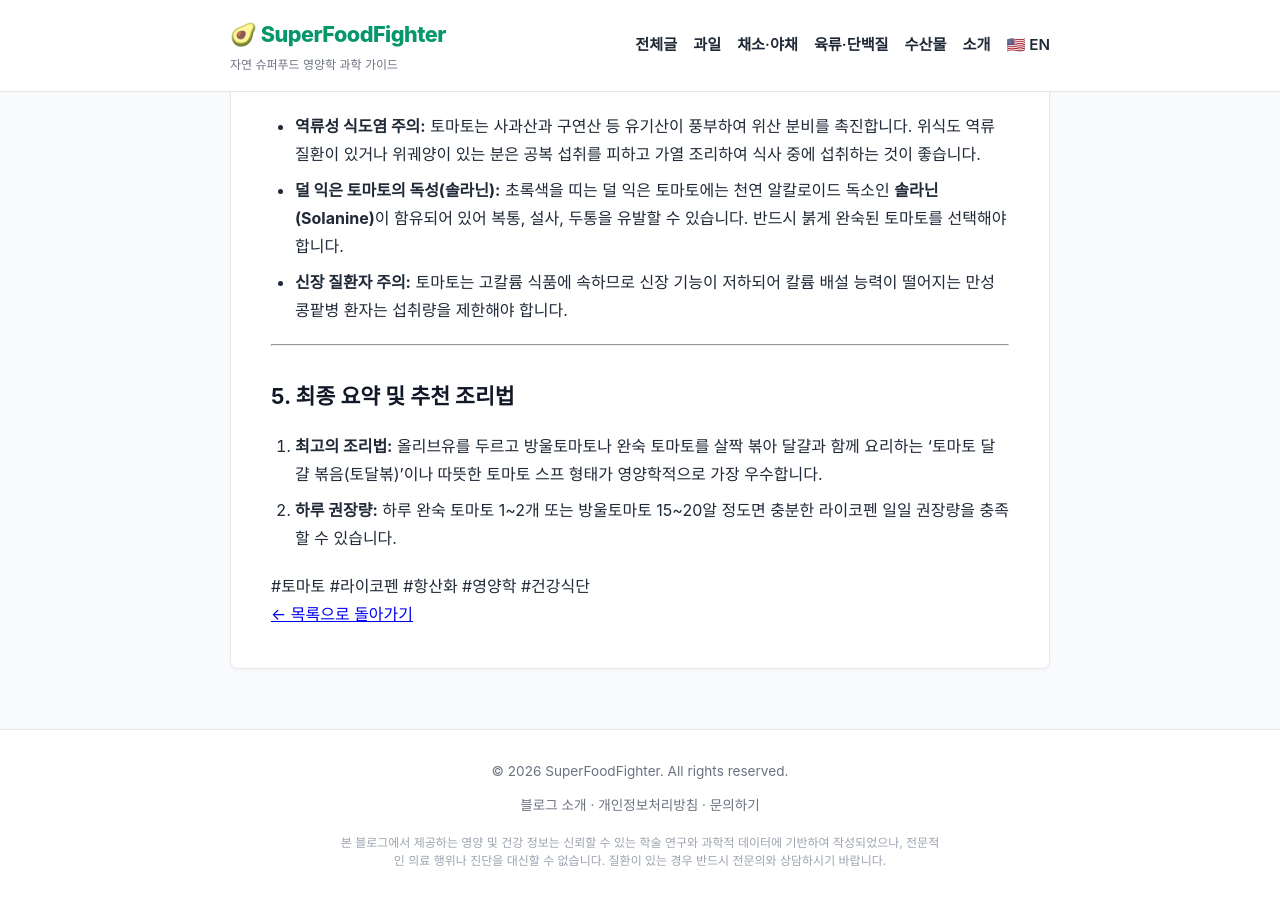
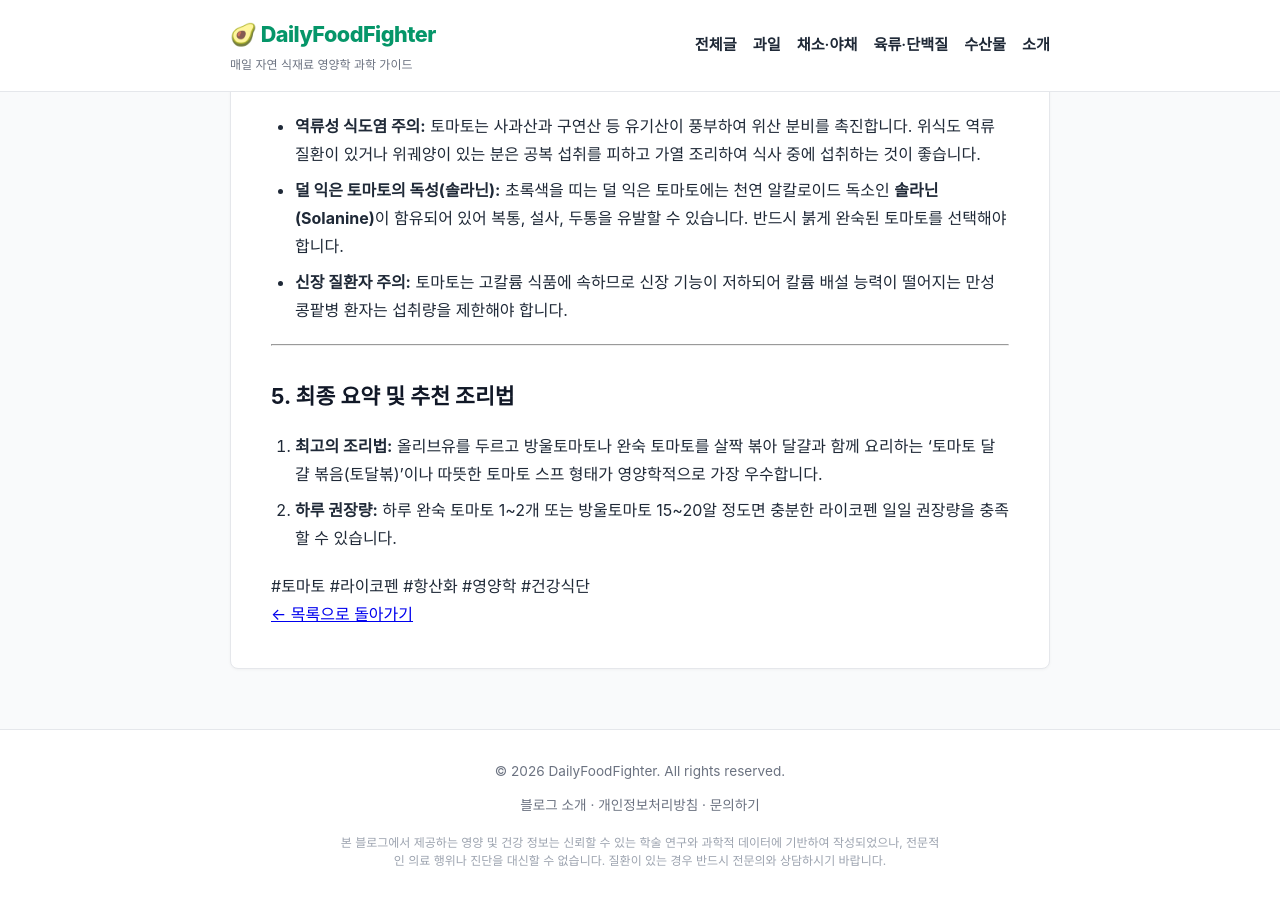
Before and after one commit to heewon-yu/dailyfoodfighter, a Jekyll site: the page built from _posts/2026-11-04-tomato-nutrition-benefits.md, in a window 1280 px wide and 900 px high, scrolled down 2446 px. Built offline with Jekyll 4.4.1, drawn with Linux system fonts in a browser that asks for light colours.

Commit message:
refactor: dailyfoodfighter 전면 적용 및 토마토 과일 카테고리 이동, 언어스위치 제거

```diff
--- a/_config.yml
+++ b/_config.yml
@@ -1,7 +1,7 @@
 ---
-title: "SuperFoodFighter - Evidence-Based Superfood Nutrition Guide"
-description: "Scientific nutrition analysis, bioavailability kinetics, and health benefits of natural superfoods."
-baseurl: "/superfoodfighter"
+title: "DailyFoodFighter - Evidence-Based Food Nutrition Science Guide"
+description: "Daily scientific nutrition analysis, bioavailability kinetics, and health benefits of natural foods."
+baseurl: "/dailyfoodfighter"
 url: "https://heewon-yu.github.io"
 lang: "ko"
 
--- a/_layouts/default.html
+++ b/_layouts/default.html
@@ -8,12 +8,12 @@
 
   <!-- Keywords & Tags for Search Engines -->
   {% if page.tags %}
-  <meta name="keywords" content="{{ page.tags | join: ', ' }}, {{ page.category }}, nutrition, health benefits, calories, SuperFoodFighter">
+  <meta name="keywords" content="{{ page.tags | join: ', ' }}, {{ page.category }}, nutrition, health benefits, calories, DailyFoodFighter">
   {% else %}
-  <meta name="keywords" content="superfood nutrition facts, health benefits of natural foods, superfood nutrition, healthy diet, superfoodfighter, food science">
+  <meta name="keywords" content="daily food nutrition facts, health benefits of natural foods, superfood nutrition, healthy diet, dailyfoodfighter, food science">
   {% endif %}
   <meta name="robots" content="index, follow">
-  <meta name="author" content="SuperFoodFighter (슈퍼푸드파이터)">
+  <meta name="author" content="DailyFoodFighter (데일리푸드파이터)">
 
   <!-- Canonical URL -->
   <link rel="canonical" href="{{ page.url | replace:'index.html','' | absolute_url }}">
@@ -88,8 +88,8 @@
   <header class="site-header">
     <div class="wrapper header-inner">
       <div class="brand">
-        <a href="{% if page.lang == 'en' %}{{ '/en/' | relative_url }}{% else %}{{ '/' | relative_url }}{% endif %}" class="site-logo">🥑 SuperFoodFighter</a>
-        <span class="site-tagline">{% if page.lang == 'en' %}Evidence-Based Superfood Science Guide{% else %}자연 슈퍼푸드 영양학 과학 가이드{% endif %}</span>
+        <a href="{% if page.lang == 'en' %}{{ '/en/' | relative_url }}{% else %}{{ '/' | relative_url }}{% endif %}" class="site-logo">🥑 DailyFoodFighter</a>
+        <span class="site-tagline">{% if page.lang == 'en' %}Evidence-Based Food Nutrition Science Guide{% else %}매일 자연 식재료 영양학 과학 가이드{% endif %}</span>
       </div>
       <nav class="site-nav">
         {% if page.lang == 'en' %}
@@ -99,7 +99,6 @@
         <a href="{{ '/en/category/meat/' | relative_url }}">Meat & Protein</a>
         <a href="{{ '/en/category/seafood/' | relative_url }}">Seafood</a>
         <a href="{{ '/en/about/' | relative_url }}">About</a>
-        <a href="{{ '/' | relative_url }}" class="lang-switch">🇰🇷 KR</a>
         {% else %}
         <a href="{{ '/' | relative_url }}">전체글</a>
         <a href="{{ '/category/과일/' | relative_url }}">과일</a>
@@ -107,7 +106,6 @@
         <a href="{{ '/category/육류/' | relative_url }}">육류·단백질</a>
         <a href="{{ '/category/수산물/' | relative_url }}">수산물</a>
         <a href="{{ '/about/' | relative_url }}">소개</a>
-        <a href="{{ '/en/' | relative_url }}" class="lang-switch">🇺🇸 EN</a>
         {% endif %}
       </nav>
     </div>
@@ -121,7 +119,7 @@
   <!-- Footer -->
   <footer class="site-footer">
     <div class="wrapper footer-inner">
-      <p class="footer-copy">&copy; {{ 'now' | date: "%Y" }} SuperFoodFighter. All rights reserved.</p>
+      <p class="footer-copy">&copy; {{ 'now' | date: "%Y" }} DailyFoodFighter. All rights reserved.</p>
       <div class="footer-links">
         {% if page.lang == 'en' %}
         <a href="{{ '/en/about/' | relative_url }}">About Us</a>
@@ -139,7 +137,7 @@
       </div>
       <p class="footer-disclaimer">
         {% if page.lang == 'en' %}
-        Disclaimer: The information provided on SuperFoodFighter is based on reputable scientific research and dietary data for educational purposes only. It is not intended to be a substitute for professional medical advice, diagnosis, or treatment.
+        Disclaimer: The information provided on DailyFoodFighter is based on reputable scientific research and dietary data for educational purposes only. It is not intended to be a substitute for professional medical advice, diagnosis, or treatment.
         {% else %}
         본 블로그에서 제공하는 영양 및 건강 정보는 신뢰할 수 있는 학술 연구와 과학적 데이터에 기반하여 작성되었으나, 전문적인 의료 행위나 진단을 대신할 수 없습니다. 질환이 있는 경우 반드시 전문의와 상담하시기 바랍니다.
         {% endif %}
--- a/_posts/2026-11-04-tomato-nutrition-benefits.md
+++ b/_posts/2026-11-04-tomato-nutrition-benefits.md
@@ -3,7 +3,7 @@ layout: post
 title: "토마토 효능과 라이코펜의 과학적 진실: 생으로 먹을까, 익혀 먹을까?"
 date: 2026-11-04 00:00:00 +0900
 lang: ko
-category: "채소"
+category: "과일"
 tags: [토마토, 라이코펜, 항산화, 영양학, 건강식단]
 description: "토마토의 핵심 항산화 물질 라이코펜의 흡수율을 4배 이상 끌어올리는 과학적인 섭취법과 심혈관 건강 및 항암 효과를 분석합니다."
 permalink: /posts/tomato-nutrition-benefits/
--- a/ads.txt
+++ b/ads.txt
@@ -1,2 +1,2 @@
-# Google AdSense ads.txt for superfoodfighter
+# Google AdSense ads.txt for dailyfoodfighter
 # google.com, pub-XXXXXXXXXXXXXXXX, DIRECT, f08c47fec0942fa0
```
Also changed, not shown: _posts/2026-11-04-en-tomato-nutrition-benefits.md (+1 -1 lines), README.md.
